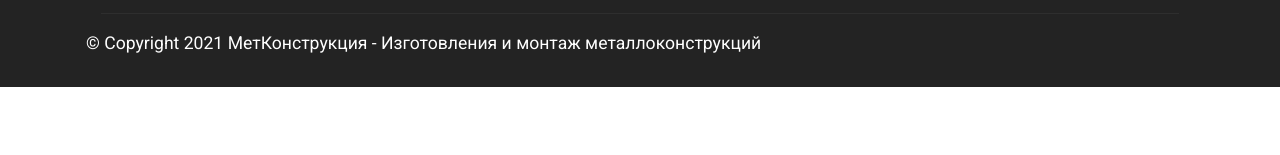
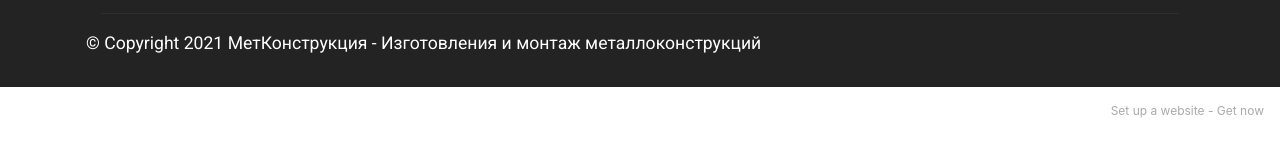
Before and after one commit to Designana/designana.github.io, a plain HTML site: page index.html in a window 1280 px wide. Shown: the part 5911-6066 px from the top of the page. Drawn offline with nearby package versions, Linux system fonts and the light colour scheme; files whose address does not match are found by name.

Commit message:
Update index.html

```diff
--- a/index.html
+++ b/index.html
@@ -535,8 +535,7 @@
         </div>
     </div>
 </section>
-  <section style="background-color: #fff; font-family: -apple-system, BlinkMacSystemFont, 'Segoe UI', 'Roboto', 'Helvetica Neue', Arial, sans-serif; color:#aaa; font-size:12px; padding: 0; align-items: center; display: flex;"><a href="https://#" style="flex: 1 1; height: 3rem; padding-left: 1rem;"></a><p style="flex: 0 0 auto; margin:0; padding-right:1rem;"><a href="https://#" style="color:#aaa;"></a></p></section><script src="assets/web/assets/jquery/jquery.min.js"></script>  <script src="assets/popper/popper.min.js"></script>  <script src="assets/tether/tether.min.js"></script>  <script src="assets/bootstrap/js/bootstrap.min.js"></script>  <script src="assets/smoothscroll/smooth-scroll.js"></script>  <script src="assets/dropdown/js/nav-dropdown.js"></script>  <script src="assets/dropdown/js/navbar-dropdown.js"></script>  <script src="assets/touchswipe/jquery.touch-swipe.min.js"></script>  <script src="assets/ytplayer/jquery.mb.ytplayer.min.js"></script>  <script src="assets/vimeoplayer/jquery.mb.vimeo_player.js"></script>  <script src="assets/formstyler/jquery.formstyler.js"></script>  <script src="assets/formstyler/jquery.formstyler.min.js"></script>  <script src="assets/datepicker/jquery.datetimepicker.full.js"></script>  <script src="assets/theme/js/script.js"></script>  <script src="assets/formoid/formoid.min.js"></script>
-
+<section style="background-color: #fff; font-family: -apple-system, BlinkMacSystemFont, 'Segoe UI', 'Roboto', 'Helvetica Neue', Arial, sans-serif; color:#aaa; font-size:12px; padding: 0; align-items: center; display: flex;"><a href="https://mobirise.site/i" style="flex: 1 1; height: 3rem; padding-left: 1rem;"></a><p style="flex: 0 0 auto; margin:0; padding-right:1rem;">Set up a website - <a href="https://mobirise.site/v" style="color:#aaa;">Get now</a></p></section><script src="assets/web/assets/jquery/jquery.min.js"></script>  <script src="assets/popper/popper.min.js"></script>  <script src="assets/tether/tether.min.js"></script>  <script src="assets/bootstrap/js/bootstrap.min.js"></script>  <script src="assets/smoothscroll/smooth-scroll.js"></script>  <script src="assets/dropdown/js/nav-dropdown.js"></script>  <script src="assets/dropdown/js/navbar-dropdown.js"></script>  <script src="assets/touchswipe/jquery.touch-swipe.min.js"></script>  <script src="assets/ytplayer/jquery.mb.ytplayer.min.js"></script>  <script src="assets/vimeoplayer/jquery.mb.vimeo_player.js"></script>  <script src="assets/formstyler/jquery.formstyler.js"></script>  <script src="assets/formstyler/jquery.formstyler.min.js"></script>  <script src="assets/datepicker/jquery.datetimepicker.full.js"></script>  <script src="assets/theme/js/script.js"></script>  <script src="assets/formoid/formoid.min.js"></script>
 
  <div id="scrollToTop" class="scrollToTop mbr-arrow-up"><a style="text-align: center;"><i class="mbr-arrow-up-icon mbr-arrow-up-icon-cm cm-icon cm-icon-smallarrow-up"></i></a></div>
   </body>
```
